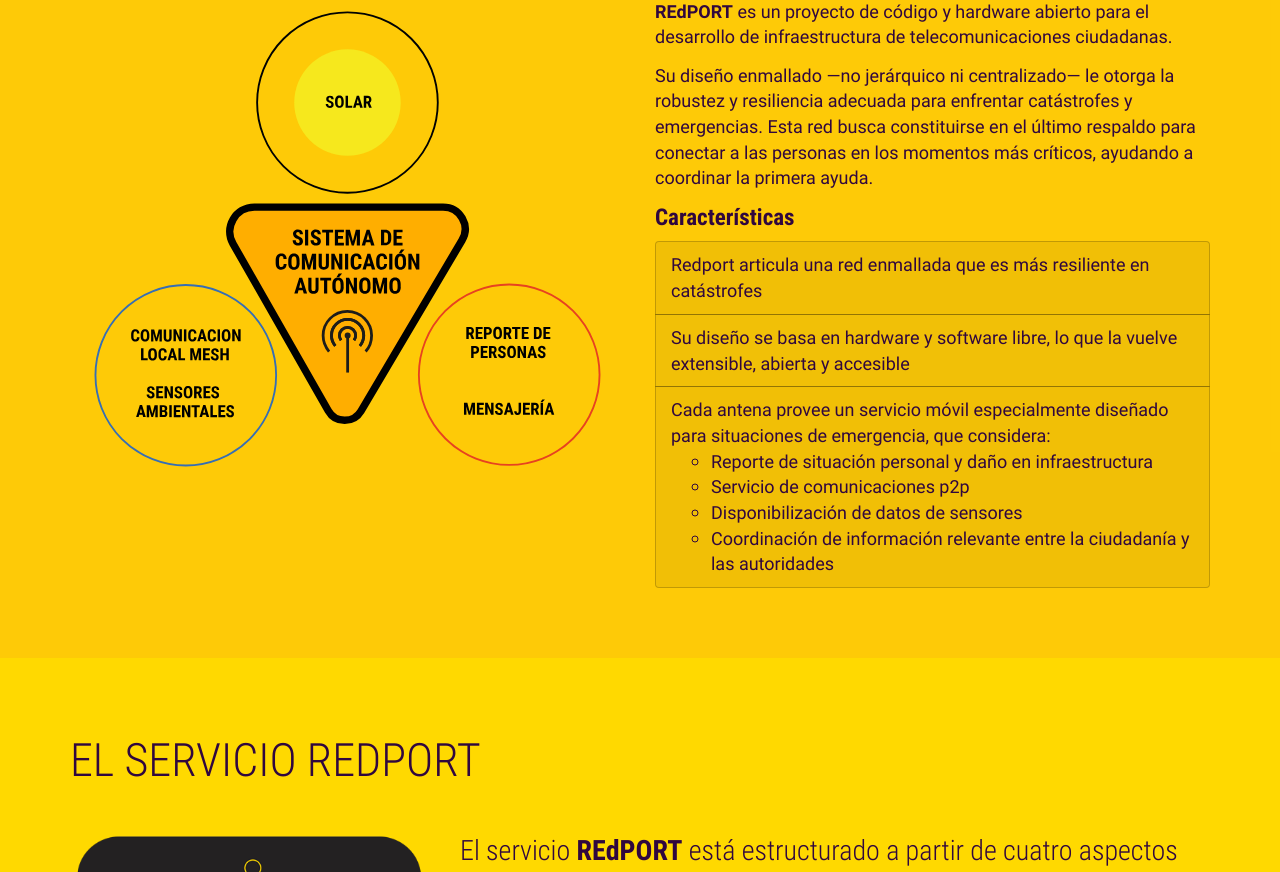
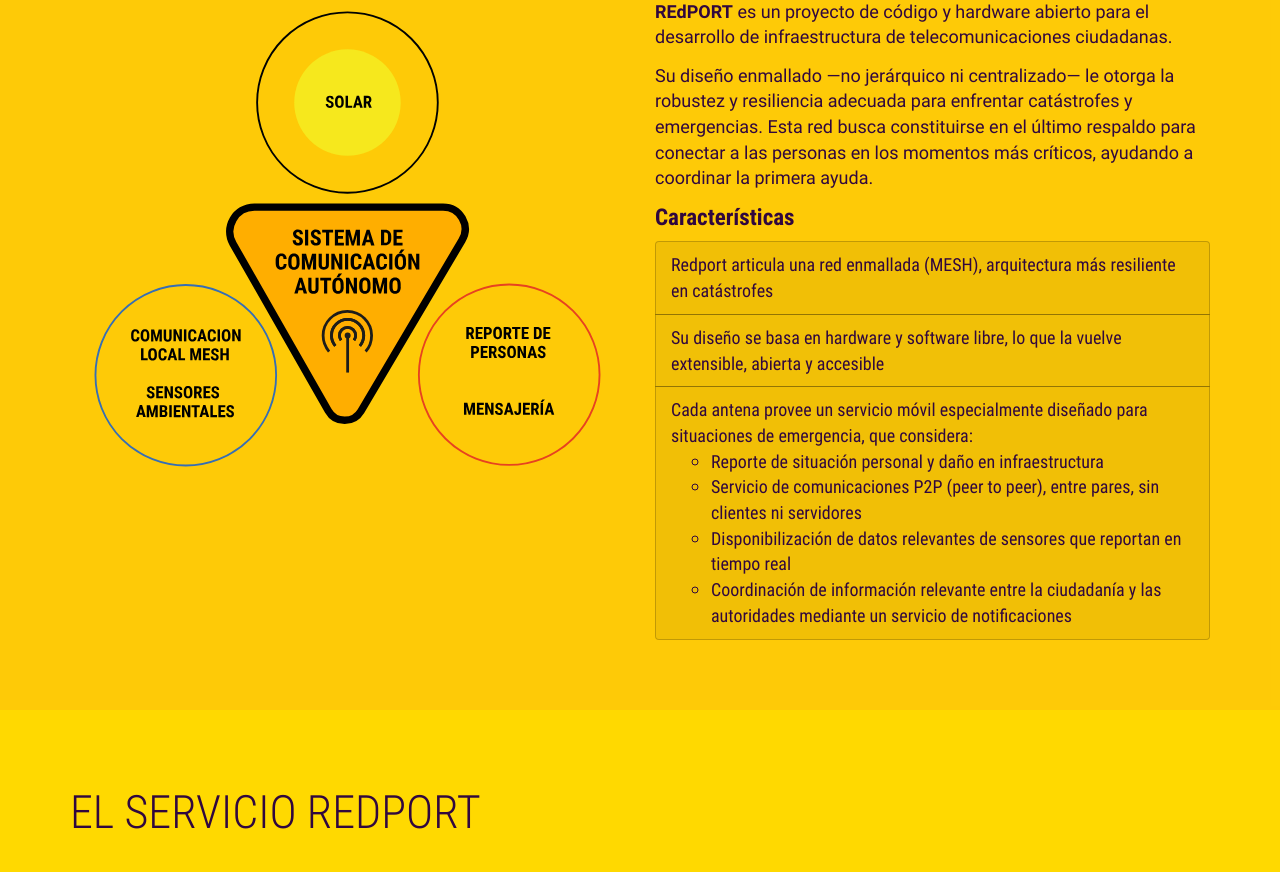
Before and after one commit to mesh-redport/redport, a PHP site: page / in a window 1280 px wide. Shown: the part 1073-1945 px from the top of the page. Run offline with PHP 8.4, Linux system fonts and the light colour scheme.

Commit message:
ajustes tipográficos menores

```diff
--- a/index.html
+++ b/index.html
@@ -100,14 +100,14 @@
                         <p>Su diseño enmallado &mdash;no jerárquico ni centralizado&mdash; le otorga la robustez y resiliencia adecuada para enfrentar catástrofes y emergencias. Esta red busca constituirse en el último respaldo para conectar a las personas en los momentos más críticos, ayudando a coordinar la primera ayuda.</p>
                         <h4>Características</h4>
                         <ul class='list-group'>
-                            <li class='list-group-item'>Redport articula una red enmallada que es más resiliente en catástrofes</li>
+                            <li class='list-group-item'>Redport articula una red enmallada (MESH), arquitectura más resiliente en catástrofes</li>
                             <li class='list-group-item'>Su diseño se basa en hardware y software libre, lo que la vuelve extensible, abierta y accesible</li>
                             <li class='list-group-item'>Cada antena provee un servicio móvil especialmente diseñado para situaciones de emergencia, que considera:
                                 <ul>
                                     <li>Reporte de situación personal y daño en infraestructura</li>
-                                    <li>Servicio de comunicaciones p2p</li>
-                                    <li>Disponibilización de datos de sensores</li>
-                                    <li>Coordinación de información relevante entre la ciudadanía y las autoridades</li>
+                                    <li>Servicio de comunicaciones P2P (peer to peer), entre pares, sin clientes ni servidores</li>
+                                    <li>Disponibilización de datos relevantes de sensores que reportan en tiempo real</li>
+                                    <li>Coordinación de información relevante entre la ciudadanía y las autoridades mediante un servicio de notificaciones</li>
                                 </ul>
                             </li>
                         </ul>
--- a/sass/redport/custom.scss
+++ b/sass/redport/custom.scss
@@ -79,6 +79,10 @@ h1.logo{
 			}
 		}
 	}
+}
+
+.list-group{
+	font-family: "Roboto Condensed"
 }
 
 .big{
```
Also changed, not shown: css/redport.css, 1 other file.
